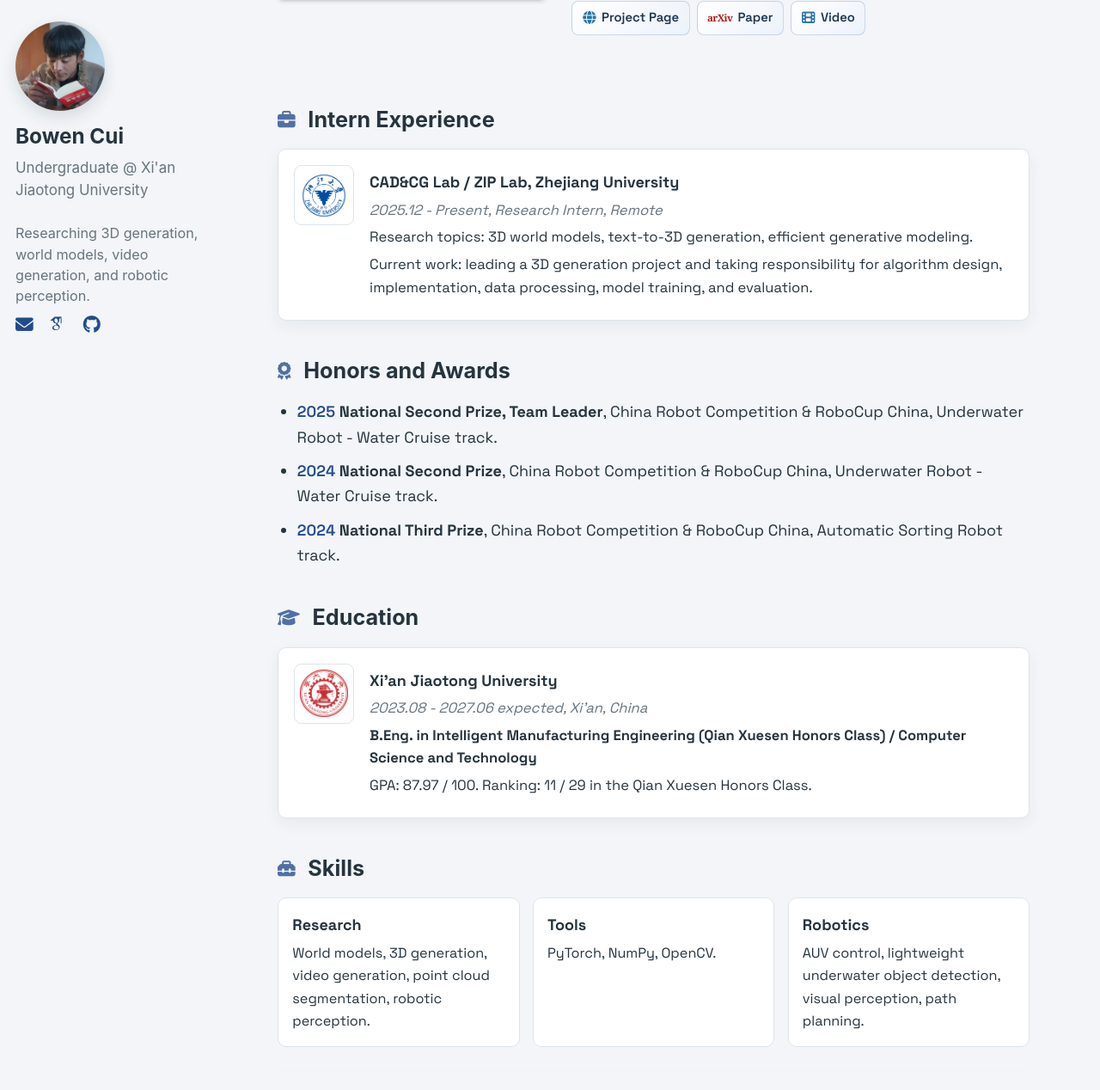
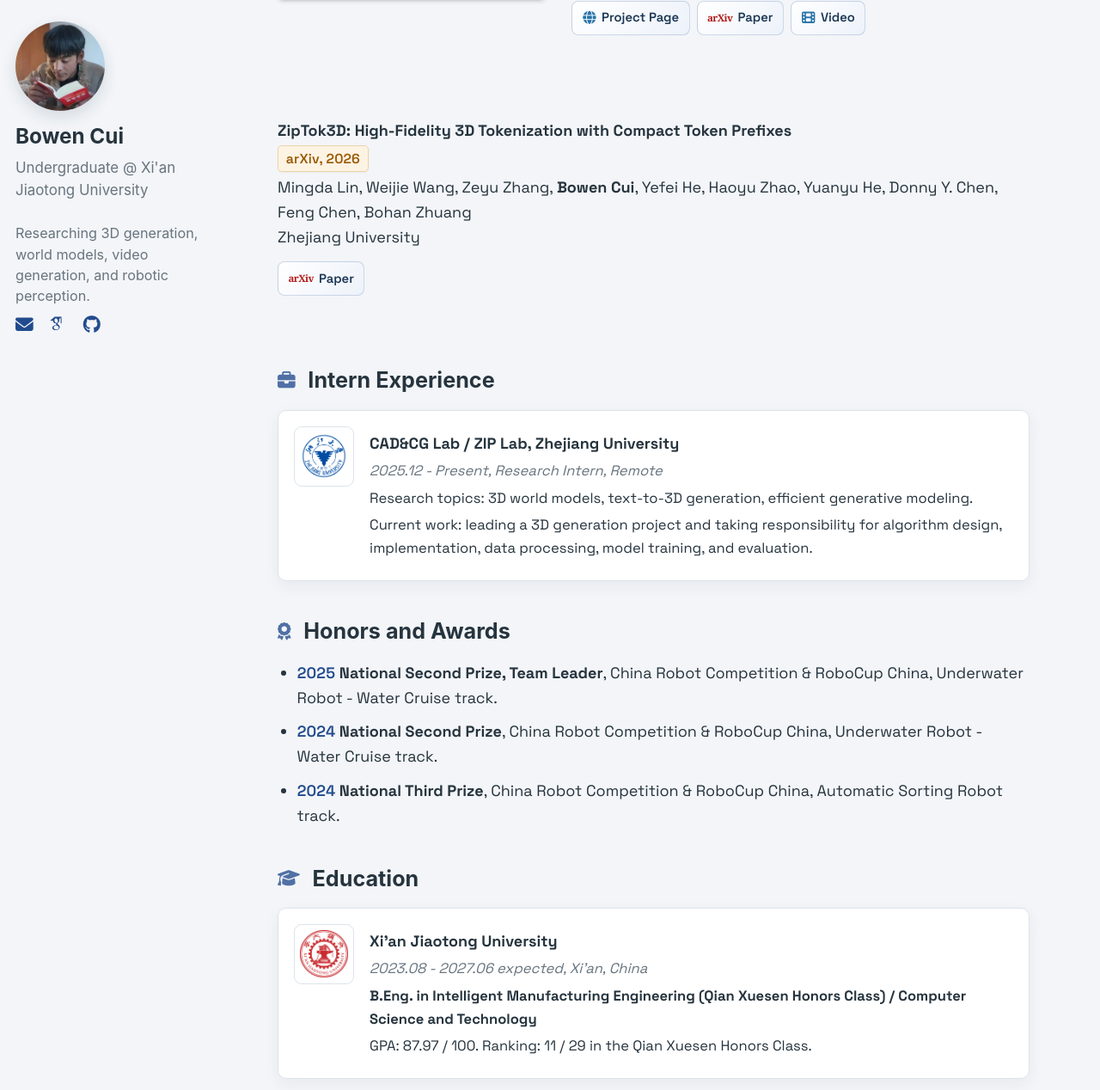
Before and after one commit to AlexanderTsui/AlexanderTsui.github.io, a Jekyll site: the page built from _pages/about.md, in a window 1280 px wide and 1400 px high, scrolled down 1070 px, cut to the strip 132-1400 px from the top of the window. Shown: the whole strip at 86% size. Built offline with Jekyll 4.4.1, drawn with Linux system fonts in a browser that asks for light colours; some web fonts are replaced; a script bundle is joined from its source files by our own code; library files that are not in the unit come from our copies.

Commit message:
Add ZipTok3D to research projects

```diff
--- a/_pages/about.md
+++ b/_pages/about.md
@@ -55,6 +55,19 @@ I am currently a remote research intern at **CAD&CG Lab / ZIP Lab, Zhejiang Univ
         <a class="paper-link paper-link--project" href="/block3d/"><i class="fas fa-globe" aria-hidden="true"></i><span>Project Page</span></a>
         <a class="paper-link paper-link--pdf" href="https://arxiv.org/abs/2608.19567" target="_blank" rel="noreferrer"><span class="paper-link__arxiv-mark" aria-hidden="true">arXiv</span><span>Paper</span></a>
         <a class="paper-link paper-link--project" href="/block3d/#video"><i class="fas fa-film" aria-hidden="true"></i><span>Video</span></a>
+      </div>
+    </div>
+  </div>
+  <div class="paper-box paper-box--text-only">
+    <div class="paper-box-text">
+      <p>
+        <a class="PaperTitle" href="https://arxiv.org/abs/2609.01740" target="_blank" rel="noreferrer"><b>ZipTok3D: High-Fidelity 3D Tokenization with Compact Token Prefixes</b></a><br>
+        <span class="venue-card">arXiv, 2026</span><br>
+        Mingda Lin, Weijie Wang, Zeyu Zhang, <strong><span class="author-highlight">Bowen Cui</span></strong>, Yefei He, Haoyu Zhao, Yuanyu He, Donny Y. Chen, Feng Chen, Bohan Zhuang<br>
+        Zhejiang University
+      </p>
+      <div class="paper-links" role="group" aria-label="ZipTok3D resources">
+        <a class="paper-link paper-link--pdf" href="https://arxiv.org/abs/2609.01740" target="_blank" rel="noreferrer"><span class="paper-link__arxiv-mark" aria-hidden="true">arXiv</span><span>Paper</span></a>
       </div>
     </div>
   </div>
--- a/assets/css/main.scss
+++ b/assets/css/main.scss
@@ -428,6 +428,12 @@ body {
     order: 2;
     padding-left: 2em;
   }
+
+  .paper-box--text-only .paper-box-text {
+    max-width: 100%;
+    padding-left: 0;
+    width: 100%;
+  }
 }
 
 .entity-card {
```
Also changed, not shown: allinone.md (added, +61 -0 lines).
